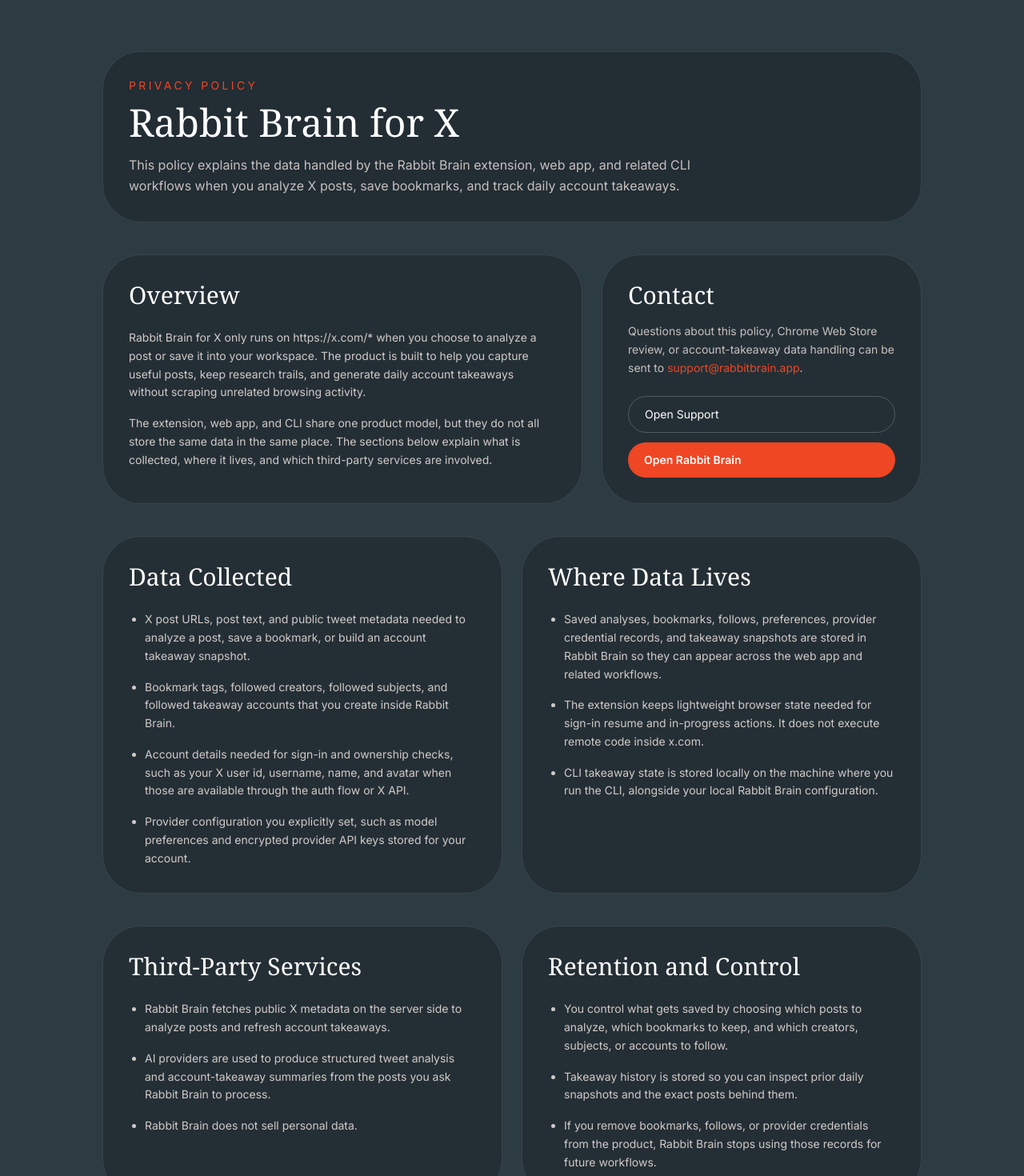
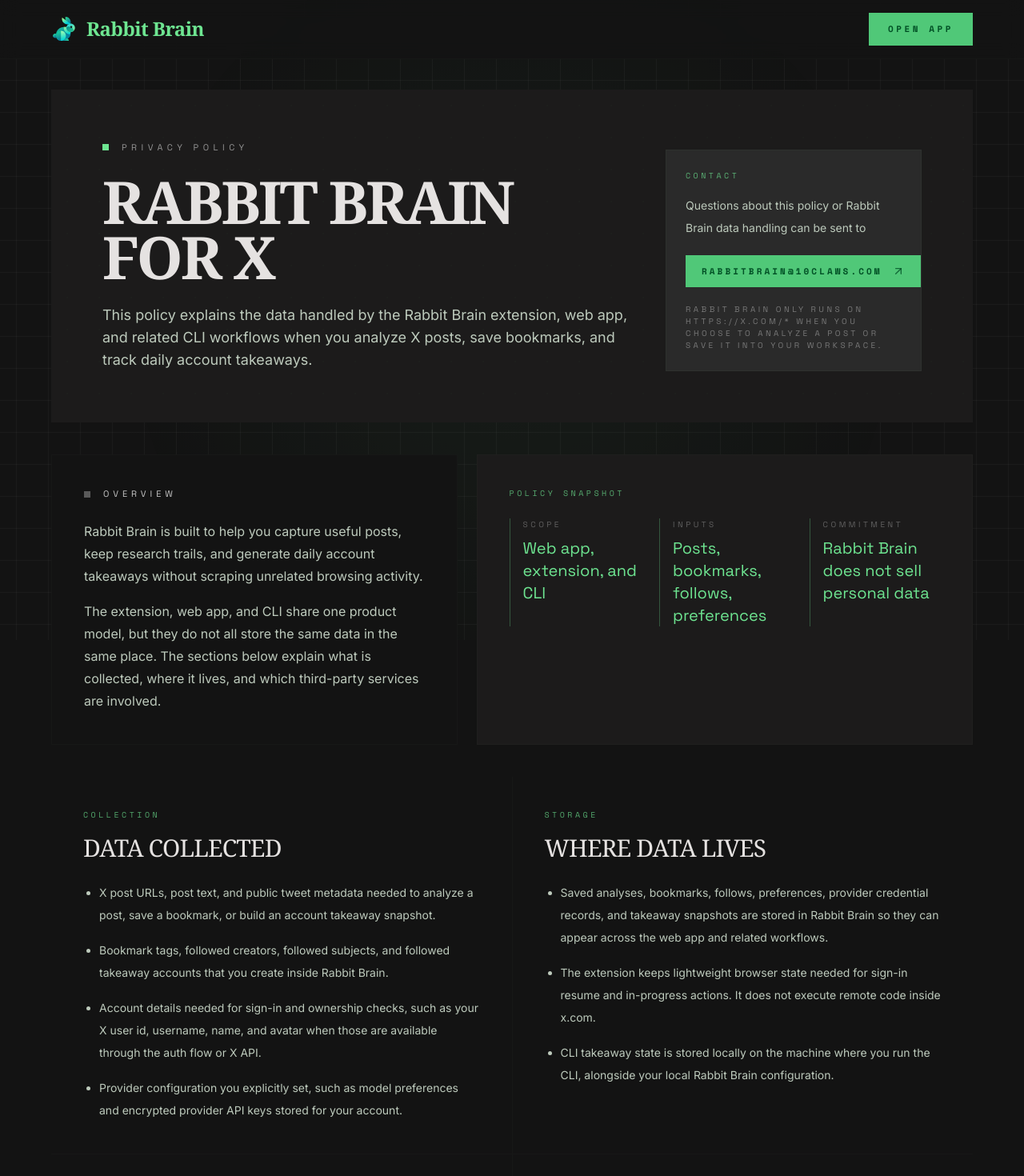
Before and after one commit to moeghashim/rabbitbrain, a Next.js app in the folder apps/web/: page /privacy in a window 1280 px wide. Shown: the top 1470 px of the page at 80% size. Built offline with nearby package versions, Linux system fonts and the light colour scheme; no server answers.

Commit message:
Redesign privacy page

```diff
--- a/apps/web/app/privacy/page.tsx
+++ b/apps/web/app/privacy/page.tsx
@@ -1,5 +1,8 @@
+import { ArrowUpRight } from "lucide-react";
 import Link from "next/link";
 import React from "react";
+
+import { RabbitBrandMark } from "../../components/rabbit-brand-mark.js";
 
 const collectedData = [
 	"X post URLs, post text, and public tweet metadata needed to analyze a post, save a bookmark, or build an account takeaway snapshot.",
@@ -26,90 +29,139 @@
 	"If you remove bookmarks, follows, or provider credentials from the product, Rabbit Brain stops using those records for future workflows.",
 ];
 
+const policySections = [
+	{
+		eyebrow: "Collection",
+		title: "Data Collected",
+		items: collectedData,
+	},
+	{
+		eyebrow: "Storage",
+		title: "Where Data Lives",
+		items: storageDetails,
+	},
+	{
+		eyebrow: "Services",
+		title: "Third-Party Services",
+		items: serviceUsage,
+	},
+	{
+		eyebrow: "Control",
+		title: "Retention and Control",
+		items: controlsAndRetention,
+	},
+];
+
 export default function PrivacyPage() {
 	return (
-		<main className="min-h-screen bg-ink px-6 py-16 text-peach">
-			<div className="mx-auto flex max-w-5xl flex-col gap-10">
-				<header className="rounded-5xl border border-white/10 bg-charcoal/90 p-8">
-					<p className="text-sm uppercase tracking-[0.24em] text-coral">Privacy Policy</p>
-					<h1 className="mt-3 font-serif text-5xl text-white">Rabbit Brain for X</h1>
-					<p className="mt-4 max-w-3xl text-base leading-relaxed text-peach/75">
-						This policy explains the data handled by the Rabbit Brain extension, web app, and related CLI workflows when you
-						analyze X posts, save bookmarks, and track daily account takeaways.
-					</p>
-				</header>
+		<div className="min-h-screen bg-surface text-on-surface">
+			<div className="pointer-events-none fixed inset-0 opacity-60">
+				<div className="obsidian-grid absolute inset-0" />
+				<div className="obsidian-radial absolute inset-0" />
+			</div>
 
-				<section className="grid gap-6 md:grid-cols-[1.2fr_0.8fr]">
-					<div className="rounded-5xl border border-white/10 bg-charcoal/80 p-8">
-						<h2 className="font-serif text-3xl text-white">Overview</h2>
-						<p className="mt-6 text-sm leading-relaxed text-peach/80">
-							Rabbit Brain for X only runs on https://x.com/* when you choose to analyze a post or save it into your
-							workspace. The product is built to help you capture useful posts, keep research trails, and generate daily
-							account takeaways without scraping unrelated browsing activity.
-						</p>
-						<p className="mt-4 text-sm leading-relaxed text-peach/80">
-							The extension, web app, and CLI share one product model, but they do not all store the same data in the same
-							place. The sections below explain what is collected, where it lives, and which third-party services are involved.
+			<nav className="fixed top-0 z-50 w-full border-b border-outline-variant/10 bg-surface/95 backdrop-blur-md">
+				<div className="mx-auto flex max-w-[1440px] items-center justify-between gap-8 px-6 py-4 sm:px-10 lg:px-16">
+					<Link href="/" className="group flex items-center gap-3">
+						<RabbitBrandMark className="h-8 w-8 text-primary transition-transform duration-700 ease-redsun group-hover:-rotate-6 group-hover:scale-105" />
+						<span className="font-headline text-2xl font-bold tracking-tight text-primary">Rabbit Brain</span>
+					</Link>
+					<Link
+						href="/app"
+						className="bg-primary-container px-6 py-3 font-mono text-[11px] font-semibold uppercase tracking-[0.32em] text-on-primary-container transition-transform hover:scale-[1.02]"
+					>
+						Open App
+					</Link>
+				</div>
+			</nav>
+
+			<main className="relative z-10 px-6 pb-24 pt-28 sm:px-10 lg:px-16 lg:pb-32">
+				<div className="mx-auto flex w-full max-w-[1440px] flex-col gap-10">
+					<section className="relative overflow-hidden bg-surface-container-low px-8 py-12 sm:px-12 lg:px-16 lg:py-16">
+						<div className="obsidian-noise pointer-events-none absolute inset-0 opacity-15" />
+						<div className="relative z-10 grid gap-10 lg:grid-cols-[minmax(0,1.35fr)_minmax(320px,0.65fr)] lg:items-end">
+							<div>
+								<div className="mb-6 flex items-center gap-4">
+									<span className="h-2 w-2 bg-primary" />
+									<p className="font-label text-[11px] uppercase tracking-[0.5em] text-secondary/70">Privacy Policy</p>
+								</div>
+								<h1 className="max-w-4xl font-headline text-[3rem] font-bold uppercase leading-[0.95] tracking-[-0.04em] text-on-surface sm:text-[4.6rem]">
+									Rabbit Brain for X
+								</h1>
+								<p className="mt-6 max-w-3xl font-body text-base leading-7 text-on-surface-variant sm:text-lg">
+									This policy explains the data handled by the Rabbit Brain extension, web app, and related CLI workflows
+									when you analyze X posts, save bookmarks, and track daily account takeaways.
 								</p>
 							</div>
-					<div className="rounded-5xl border border-white/10 bg-charcoal/80 p-8">
-						<h2 className="font-serif text-3xl text-white">Contact</h2>
-						<p className="mt-4 text-sm leading-relaxed text-peach/75">
-							Questions about this policy, Chrome Web Store review, or account-takeaway data handling can be sent to{" "}
-							<a className="text-coral transition-colors hover:text-coral-hover" href="mailto:support@rabbitbrain.app">
-								support@rabbitbrain.app
+							<div className="border border-outline-variant/20 bg-surface-container-high p-6">
+								<p className="font-mono text-[10px] uppercase tracking-[0.35em] text-primary/70">Contact</p>
+								<p className="mt-4 font-body text-sm leading-7 text-on-surface-variant">
+									Questions about this policy or Rabbit Brain data handling can be sent to
+								</p>
+								<a
+									href="mailto:rabbitbrain@10claws.com"
+									className="mt-5 inline-flex items-center gap-3 bg-primary-container px-5 py-3 font-mono text-[11px] font-semibold uppercase tracking-[0.28em] text-on-primary-container transition-shadow hover:shadow-[0_0_30px_rgba(110,229,145,0.3)]"
+								>
+									rabbitbrain@10claws.com
+									<ArrowUpRight className="h-4 w-4 text-on-primary-container/80" />
 								</a>
-							.
+								<p className="mt-5 font-label text-[10px] uppercase tracking-[0.35em] text-secondary/50">
+									Rabbit Brain only runs on https://x.com/* when you choose to analyze a post or save it into your workspace.
 								</p>
-						<div className="mt-6 flex flex-col gap-3 text-sm">
-							<Link href="/support" className="rounded-[48px] border border-white/20 px-5 py-3 text-white transition-colors hover:bg-white/10">
-								Open Support
-							</Link>
-							<Link href="/app" className="rounded-[48px] bg-coral px-5 py-3 font-semibold text-white transition-colors hover:bg-coral-hover">
-								Open Rabbit Brain
-							</Link>
 							</div>
 						</div>
 					</section>
 
-				<section className="grid gap-6 md:grid-cols-2">
-					<div className="rounded-5xl border border-white/10 bg-charcoal/80 p-8">
-						<h2 className="font-serif text-3xl text-white">Data Collected</h2>
-						<ul className="mt-6 flex list-disc flex-col gap-4 pl-5 text-sm leading-relaxed text-peach/80">
-							{collectedData.map((item) => (
+					<section className="grid gap-6 lg:grid-cols-[minmax(0,0.9fr)_minmax(0,1.1fr)]">
+						<div className="border border-outline-variant/10 bg-surface p-8 lg:p-10">
+							<div className="flex items-center gap-4">
+								<span className="h-2 w-2 bg-secondary/40" />
+								<h2 className="font-label text-[11px] uppercase tracking-[0.45em] text-secondary">Overview</h2>
+							</div>
+							<p className="mt-6 font-body text-base leading-7 text-on-surface-variant">
+								Rabbit Brain is built to help you capture useful posts, keep research trails, and generate daily account
+								takeaways without scraping unrelated browsing activity.
+							</p>
+							<p className="mt-4 font-body text-base leading-7 text-on-surface-variant">
+								The extension, web app, and CLI share one product model, but they do not all store the same data in the same
+								place. The sections below explain what is collected, where it lives, and which third-party services are
+								involved.
+							</p>
+						</div>
+						<div className="border border-outline-variant/10 bg-surface-container-low p-8 lg:p-10">
+							<p className="font-mono text-[10px] uppercase tracking-[0.35em] text-primary/70">Policy Snapshot</p>
+							<div className="mt-6 grid gap-6 sm:grid-cols-3">
+								<div className="border-l border-primary/30 pl-4">
+									<p className="mb-2 font-label text-[10px] uppercase tracking-[0.35em] text-secondary/40">Scope</p>
+									<p className="font-label text-xl text-primary">Web app, extension, and CLI</p>
+								</div>
+								<div className="border-l border-primary/30 pl-4">
+									<p className="mb-2 font-label text-[10px] uppercase tracking-[0.35em] text-secondary/40">Inputs</p>
+									<p className="font-label text-xl text-primary">Posts, bookmarks, follows, preferences</p>
+								</div>
+								<div className="border-l border-primary/30 pl-4">
+									<p className="mb-2 font-label text-[10px] uppercase tracking-[0.35em] text-secondary/40">Commitment</p>
+									<p className="font-label text-xl text-primary">Rabbit Brain does not sell personal data</p>
+								</div>
+							</div>
+						</div>
+					</section>
+
+					<section className="grid grid-cols-1 gap-px bg-outline-variant/10 md:grid-cols-2">
+						{policySections.map((section) => (
+							<div key={section.title} className="bg-surface p-8 lg:p-10">
+								<p className="font-mono text-[10px] uppercase tracking-[0.35em] text-primary/70">{section.eyebrow}</p>
+								<h2 className="mt-4 font-headline text-3xl uppercase tracking-[-0.03em] text-on-surface">{section.title}</h2>
+								<ul className="mt-6 flex list-disc flex-col gap-4 pl-5 font-body text-sm leading-7 text-on-surface-variant">
+									{section.items.map((item) => (
 										<li key={item}>{item}</li>
 									))}
 								</ul>
 							</div>
-					<div className="rounded-5xl border border-white/10 bg-charcoal/80 p-8">
-						<h2 className="font-serif text-3xl text-white">Where Data Lives</h2>
-						<ul className="mt-6 flex list-disc flex-col gap-4 pl-5 text-sm leading-relaxed text-peach/80">
-							{storageDetails.map((item) => (
-								<li key={item}>{item}</li>
 						))}
-						</ul>
-					</div>
-				</section>
-
-				<section className="grid gap-6 md:grid-cols-2">
-					<div className="rounded-5xl border border-white/10 bg-charcoal/80 p-8">
-						<h2 className="font-serif text-3xl text-white">Third-Party Services</h2>
-						<ul className="mt-6 flex list-disc flex-col gap-4 pl-5 text-sm leading-relaxed text-peach/80">
-							{serviceUsage.map((item) => (
-								<li key={item}>{item}</li>
-							))}
-						</ul>
-					</div>
-					<div className="rounded-5xl border border-white/10 bg-charcoal/80 p-8">
-						<h2 className="font-serif text-3xl text-white">Retention and Control</h2>
-						<ul className="mt-6 flex list-disc flex-col gap-4 pl-5 text-sm leading-relaxed text-peach/80">
-							{controlsAndRetention.map((item) => (
-								<li key={item}>{item}</li>
-							))}
-						</ul>
-					</div>
 					</section>
 				</div>
 			</main>
+		</div>
 	);
 }
```
Also changed, not shown: 2 other files (tests, documents, lock files or other folders). Lines whose indentation alone changed are shown as unchanged.
